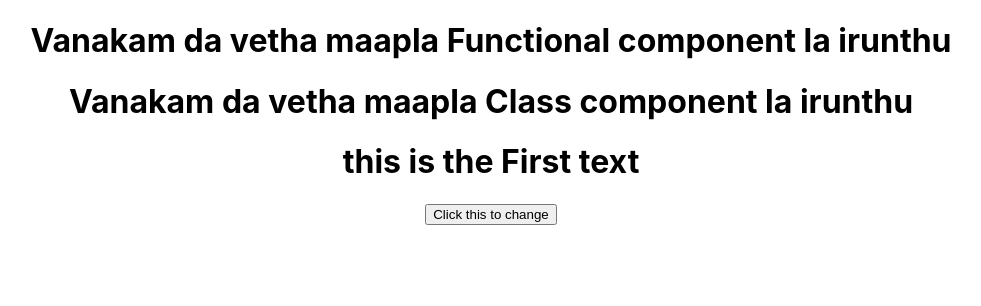
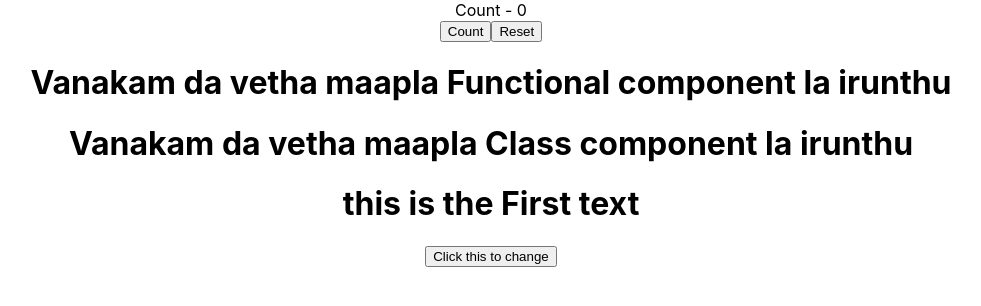
Before and after one commit to Vethanathan/React, a React (Create React App) app: page / in a window 1280 px wide. Shown: the top 306 px of the page, without its empty margins (149-1130 px from the left). Built offline with nearby package versions, Linux system fonts and the light colour scheme.

Commit message:
count Button

```diff
--- a/src/App.js
+++ b/src/App.js
@@ -3,10 +3,11 @@
 import Greet from './components/Greet';
 import Welcome from './components/Welcome';
 import Dynamic from './components/Dynamic';
+import Count from './components/Count';
 function App() {
   return (
     <div className="App">
-
+      <Count />
       <Greet name="vetha"/>
       <Welcome name = "vetha"/>
       <Dynamic/>
--- /dev/null
+++ b/src/components/Count.js
@@ -0,0 +1,30 @@
+import React, { Component } from 'react'
+
+class Count extends Component {
+    constructor(props) {
+      super(props)
+
+      this.state = {
+         count :0
+      }
+    }
+
+    incerement(){
+        this.setState({count :this.state.count +1})
+    }
+    reset(){
+        this.setState({count : 0})
+    }
+  render() {
+    return (
+        <div>
+            <div>Count - {this.state.count}</div>
+            <button onClick={() => this.incerement()}> Count </button>
+            <button onClick={() => this.reset()}> Reset </button>
+
+        </div>
+    )
+  }
+}
+
+export default Count
```
